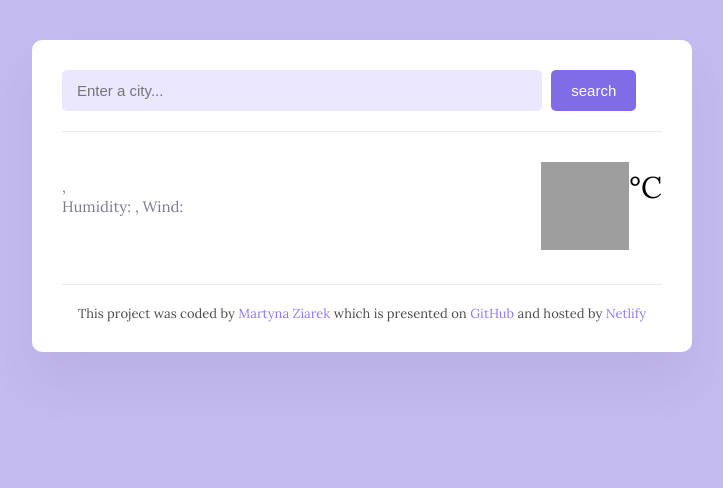
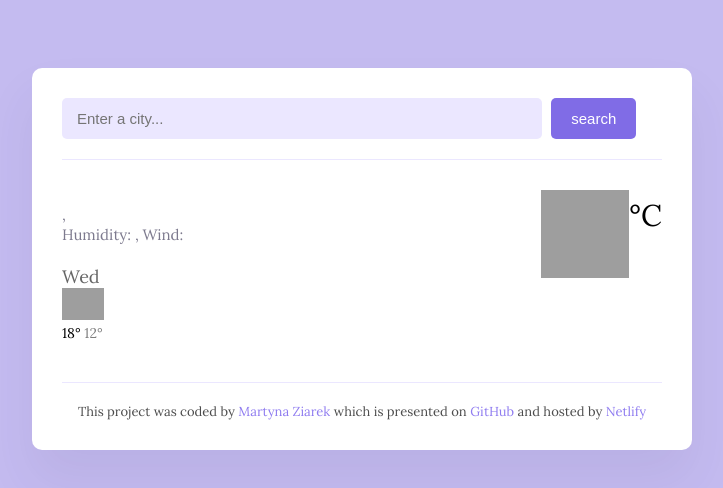
Before and after one commit to nina43/Weather-app-project, a plain HTML site: page index.html in a window 1280 px wide. Shown: the whole page, without its empty margins (278-1001 px from the left). Drawn offline with nearby package versions, Linux system fonts and the light colour scheme; no server answers; grey boxes are pictures that could not be loaded.

Commit message:
added forecast HTML and CSS

```diff
--- a/index.html
+++ b/index.html
@@ -31,7 +31,22 @@
             <span id="time"></span>, <span id="description"></span> <br />
             Humidity: <strong id="humidity"></strong>, Wind: <strong id="wind-speed"></strong>
           </p>
+          <div class="weather-forecast">
+            <div class="row">
+              <div class="col-2">
+                <div class="forecast-date">Wed</div>
+                <img src="http://shecodes-assets.s3.amazonaws.com/api/weather/icons/broken-clouds-day.png" alt=""
+                  width="42" />
+                <div class="forecast-temperatures">
+                  <span class="forecast-temperature-max">18°</span>
+                  <span class="forecast-temperature-min">12°</span>
+                </div>
+              </div>
+
+            </div>
+          </div>
         </div>
+
         <div class="weather-container">
           <div id="emoji">
             <img src="http://shecodes-assets.s3.amazonaws.com/api/weather/icons/few-clouds-day.png"
@@ -40,6 +55,7 @@
           <div class="weather-temperature-value" id="temperature"></div>
           <div class="weather-unit">°C</div>
         </div>
+
     </main>
 
     <footer>
--- a/src/style.css
+++ b/src/style.css
@@ -1,6 +1,7 @@
 body {
   background: #c4bbf0;
   font-family: "Lora", serif;
+  padding: 20px;
 }
 
 header {
@@ -55,6 +56,7 @@ main {
 .weather-data {
   display: flex;
   justify-content: space-between;
+  padding-bottom: 10px;
 }
 
 .weather-city {
@@ -93,3 +95,21 @@ main {
   font-weight: 400;
   margin-top: 6px;
 }
+
+.weather-forecast {
+  text-align: left;
+  margin-top: 20px;
+  color: black;
+}
+
+.forecast-date {
+  font-size: 18px;
+  opacity: 0.6;
+}
+.forecast-temperature-min {
+  opacity: 0.5;
+}
+
+.forecast-temperatures {
+  font-size: 14px;
+}
```
